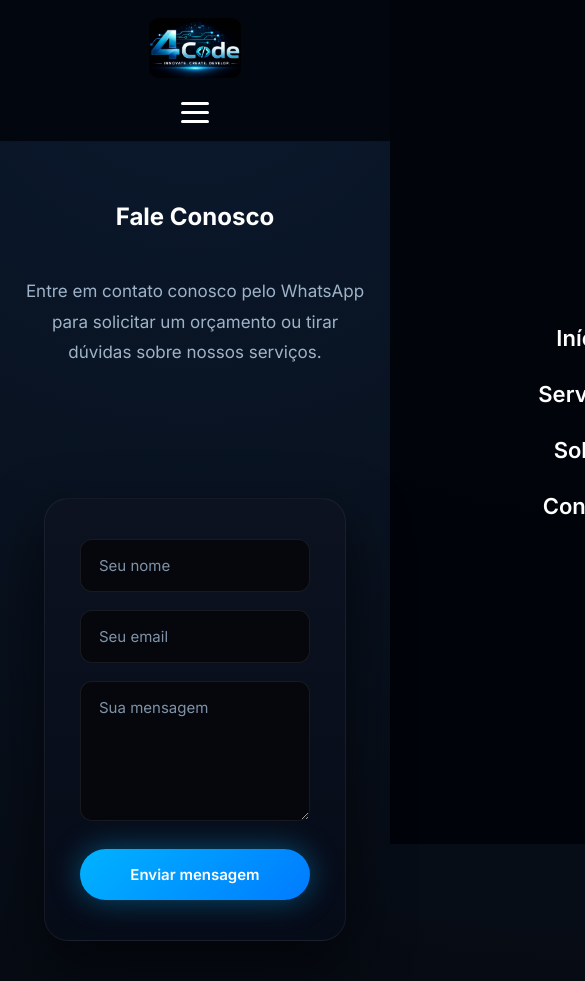
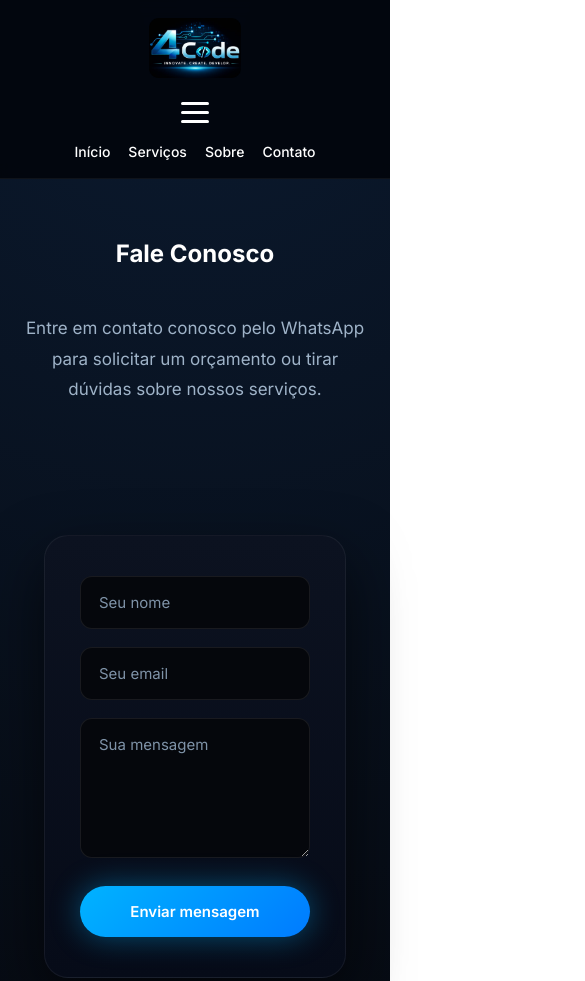
Before and after one commit to imanzuhrah/SiteFourCode, a plain HTML site: page contato.html in a window 390 px wide. Shown: the top 981 px of the page, 585 px wide, since content can reach past the window. Drawn offline with Linux system fonts and the light colour scheme.

Commit message:
update 29.12.25

```diff
--- a/contato.html
+++ b/contato.html
@@ -21,11 +21,11 @@
         <span></span>
     </button>
 
-    <nav class="menu">
-        <a href="#inicio">Início</a>
-        <a href="#servicos">Serviços</a>
-        <a href="#sobre">Sobre</a>
-        <a href="#contato">Contato</a>
+    <nav>
+        <a href="index.html">Início</a>
+        <a href="servicos.html">Serviços</a>
+        <a href="sobre.html">Sobre</a>
+        <a href="contato.html">Contato</a>
     </nav>
 </header>
 
```
Also changed, not shown: servicos.html (+6 -0 lines), sobre.html (+6 -0 lines).
